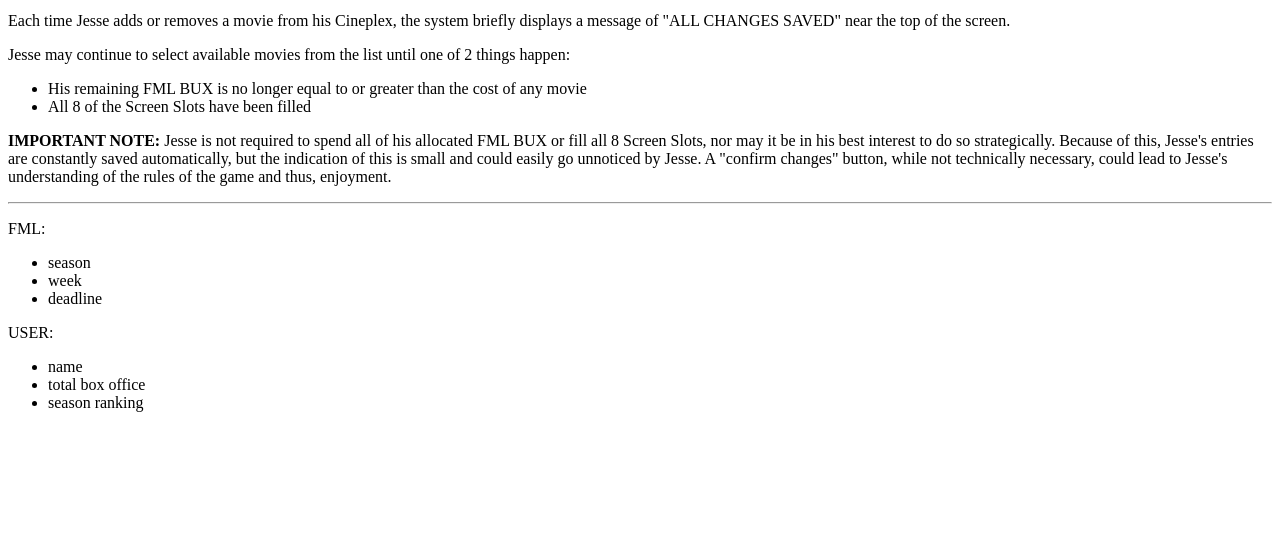
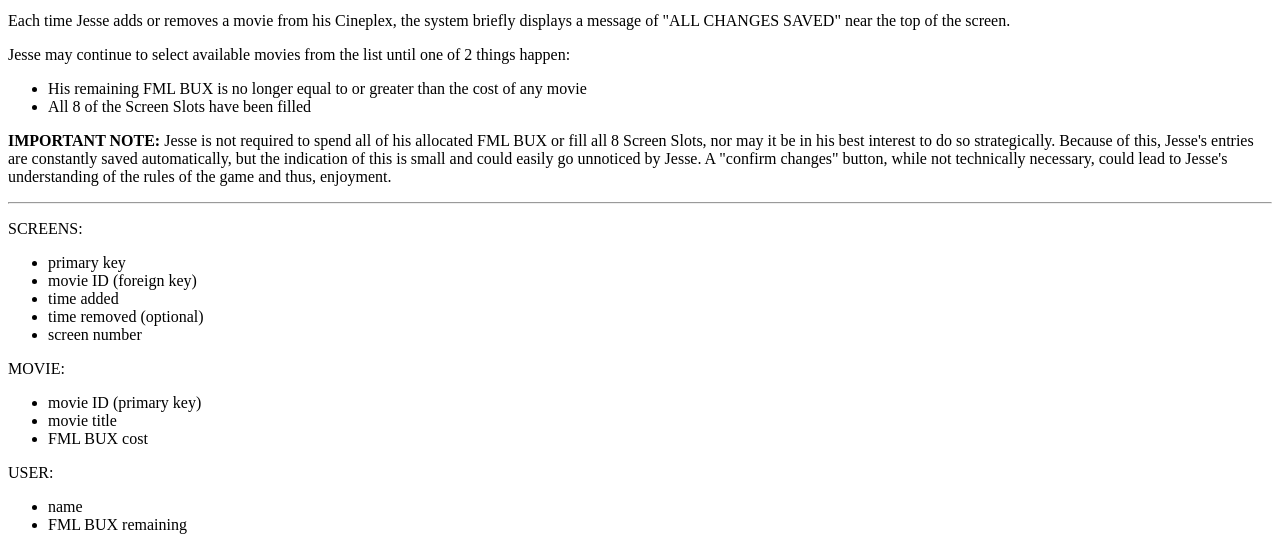
Before and after one commit to louisg005/fantasy-movie-league, a PHP site: page / in a window 1280 px wide. Shown: the part 728-1278 px from the top of the page. Before the commit the page ends 1140 px from the top, so only its background shows below. Run offline with PHP 8.4, Linux system fonts and the light colour scheme.

Commit message:
entities

```diff
--- a/index.php
+++ b/index.php
@@ -31,16 +31,23 @@
     </ul>
     <p><strong>IMPORTANT NOTE:</strong>  Jesse is not required to spend all of his allocated FML BUX or fill all 8 Screen Slots, nor may it be in his best interest to do so strategically. Because of this, Jesse's entries are constantly saved automatically, but the indication of this is small and could easily go unnoticed by Jesse. A "confirm changes" button, while not technically necessary, could lead to Jesse's understanding of the rules of the game and thus, enjoyment.</p>
     <hr>
-    <p>FML:</p>
+    <p>SCREENS:</p>
     <ul>
-        <li>season</li>
-        <li>week</li>
-        <li>deadline</li>
+        <li>primary key</li>
+        <li>movie ID (foreign key)</li>
+        <li>time added</li>
+        <li>time removed (optional)</li>
+        <li>screen number</li>
+    </ul>
+    <p>MOVIE:</p>
+    <ul>
+        <li>movie ID (primary key)</li>
+        <li>movie title</li>
+        <li>FML BUX cost</li>
     </ul>
     <p>USER:</p>
     <ul>
         <li>name</li>
-        <li>total box office</li>
-        <li>season ranking</li>
+        <li>FML BUX remaining</li>
 
 </html>
```
